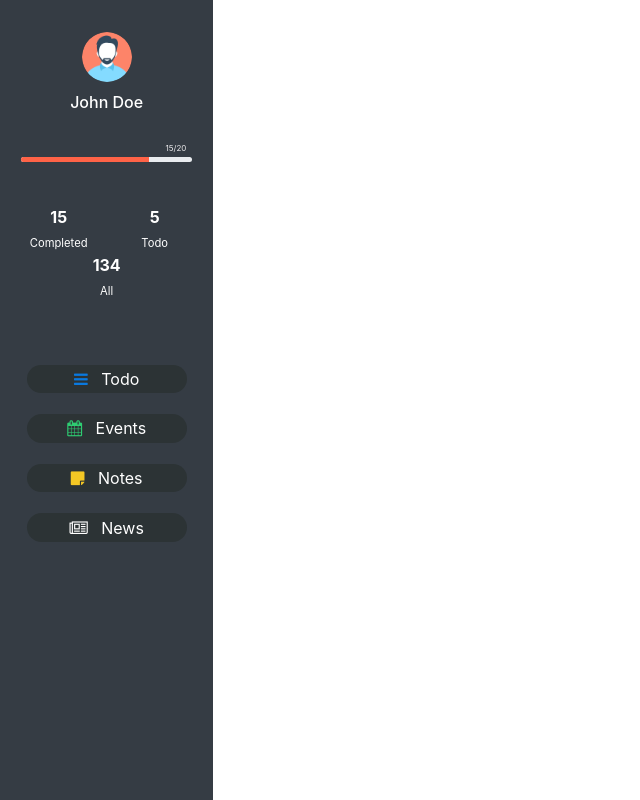
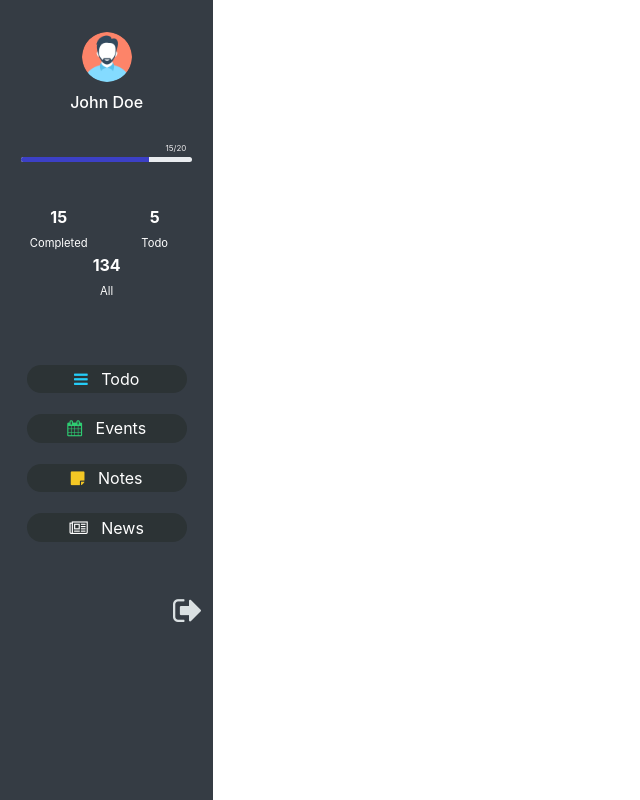
Before and after one commit to Gokul-ramalingam/Taskist, an Angular app: page /profile in a window 1280 px wide. Shown: the whole page, without its empty margins (0-640 px from the left). Built offline with nearby package versions, Linux system fonts and the light colour scheme.

Commit message:
Update in Profile component

```diff
--- a/src/app/profile/profile.component.css
+++ b/src/app/profile/profile.component.css
@@ -34,7 +34,7 @@
 
 .bar{
     width: 75%;
-    background-color: tomato;
+    background-color: #3C40C6;
 }
 
 .details{
@@ -82,7 +82,7 @@ margin:25% 0% 0% 0%;
 }
 
 .todoIcon{
-    color: #0A79DF;
+    color: #25CCF7;
 }
 
 .eventsIcon{
@@ -108,3 +108,19 @@ margin:25% 0% 0% 0%;
 .news:hover{
     background-color: #FF3031;
 }
+
+.signout{
+align-items: baseline;
+text-align: right;
+margin:20% 5% 0% 0%;
+}
+
+.signoutIcon{
+    font-size: 2em;
+    color: #DAE0E2;
+    cursor: pointer;
+}
+
+.signoutIcon:hover{
+    color: #FF3031;
+}
--- a/src/app/profile/profile.component.html
+++ b/src/app/profile/profile.component.html
@@ -43,6 +43,9 @@
         <span class="newstem">News</span>
     </button>
     </div>
+    <div class="signout">
+            <i class="fa fa-sign-out signoutIcon" title="signout"></i>
+    </div>
 </div>
 <div class="col-10 col-sm-7 col-md-10 list">
 
```
